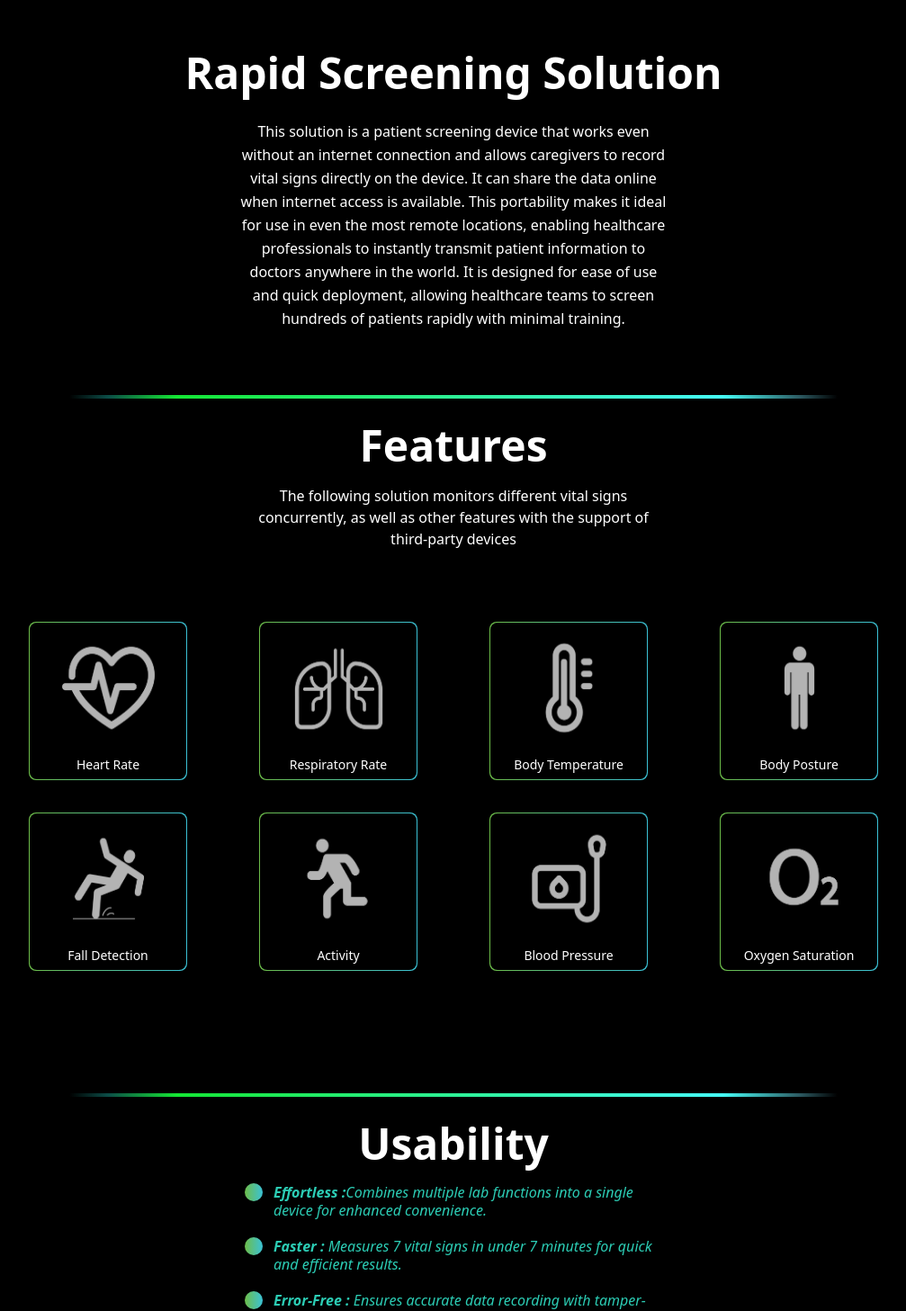
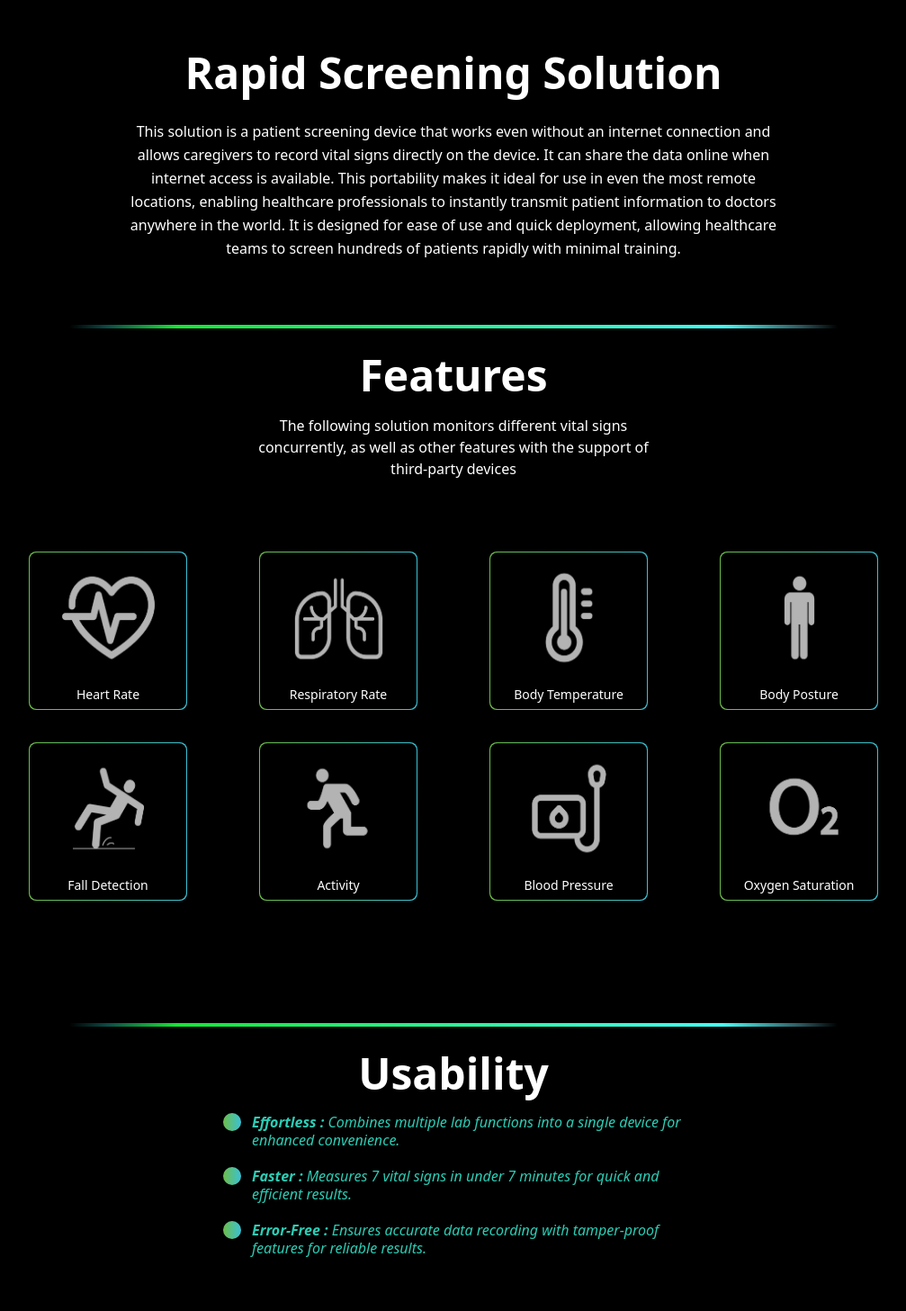
Before and after one commit to akhilr22/schutzen, a Next.js app: page /rapid_screening_solution in a window 1280 px wide. Shown: the part 160-1617 px from the top of the page at 90% size, without its empty margins (136-1143 px from the left). Built offline with nearby package versions, Linux system fonts and the light colour scheme.

Commit message:
message changes

```diff
--- a/src/app/patient_monitoring/page.tsx
+++ b/src/app/patient_monitoring/page.tsx
@@ -406,7 +406,7 @@ export default function page() {
           className="mx-auto text-start md:w-3/5 mt-3 px-4 sm:px-8 md:px-16 lg:px-24 xl:px-32 "
           data-aos="zoom-in-up"
         >
-          <ul className="items-start m-0 flex-1 ">
+          <ul className="items-start m-0 ">
             <li>
               <div className="italic text-start text-sm md:text-[16px] text-[#2ccdb5] flex ">
                 <div className="bg-gradient-to-r from-[#6dbd49] to-[#3bc2d6] max-w-5 max-h-5 min-w-5 min-h-5 rounded-full mr-3"></div>
--- a/src/app/rapid_screening_solution/page.tsx
+++ b/src/app/rapid_screening_solution/page.tsx
@@ -34,7 +34,7 @@ export default function page() {
     Rapid Screening Solution
   </h1>
   <div
-    className="mx-auto text-center md:w-3/5 lg:w-2/5 mt-3 px-4 leading-relaxed"
+    className="mx-auto text-center md:w-3/5 lg:w-3/5 mt-3 px-4 leading-relaxed"
     data-aos="zoom-in-up"
   >
     <p>
@@ -413,23 +413,23 @@ export default function page() {
         <h1 className="font-bold text-2xl sm:text-3xl md:text-4xl xl:text-5xl py-2" data-aos="zoom-in-up">
           Usability
         </h1>
-        <div className="mx-auto text-start md:w-2/5 mt-3 px-6" data-aos="zoom-in-up">
+        <div className="mx-auto text-start md:w-3/5 mt-3 px-4 sm:px-8 md:px-16 lg:px-24 xl:px-32 " data-aos="zoom-in-up">
         <ul className=" items-start m-0">
             <li>
               {" "}
               <div className="">
                 {" "}
-                <div className="italic text-sm md:text-[16px] text-[#2ccdb5] flex">
+                <div className="italic text-start text-sm md:text-[16px] text-[#2ccdb5] flex ">
                   {/* < src={boxIcon} alt="boxImg" className="w-10 h-10 pb-3 mr-3" />
                    */}
                   <div className="bg-gradient-to-r from-[#6dbd49] to-[#3bc2d6] max-w-5 max-h-5 min-w-5 min-h-5 mr-3 rounded-full "></div>
-                  <span><span className="font-bold">Effortless :</span>Combines multiple lab functions into a single device for enhanced convenience.</span>{" "}
+                  <span><span className="font-bold">Effortless : </span>Combines multiple lab functions into a single device for enhanced convenience.</span>{" "}
                 </div>
               </div>
             </li>
             <li>
                 {" "}
-                <div className=" italic text-sm md:text-[16px] text-[#2ccdb5] flex my-5 text-start">
+                <div className=" italic text-start text-sm md:text-[16px] text-[#2ccdb5] flex my-5">
                   <div className="bg-gradient-to-r from-[#6dbd49] to-[#3bc2d6] max-w-5 max-h-5 min-w-5 min-h-5 mr-3 rounded-full "></div>
                   <span> <span className="font-bold">Faster : </span> Measures 7 vital signs in under 7 minutes for quick and efficient results.</span>{" "}
                 </div>
@@ -437,7 +437,7 @@ export default function page() {
             <li>
               <div className=" ">
                 {" "}
-                <div className="italic text-sm md:text-[16px] text-[#2ccdb5] flex my-5">
+                <div className="italic text-start text-sm md:text-[16px] text-[#2ccdb5] flex my-5">
                   <div className="bg-gradient-to-r from-[#6dbd49] to-[#3bc2d6] max-w-5 max-h-5 min-w-5 min-h-5 mr-3 rounded-full "></div>
                   <span><span className="font-bold">Error-Free : </span> Ensures accurate data recording with tamper-proof features for reliable results.</span>{" "}
                 </div>
```
